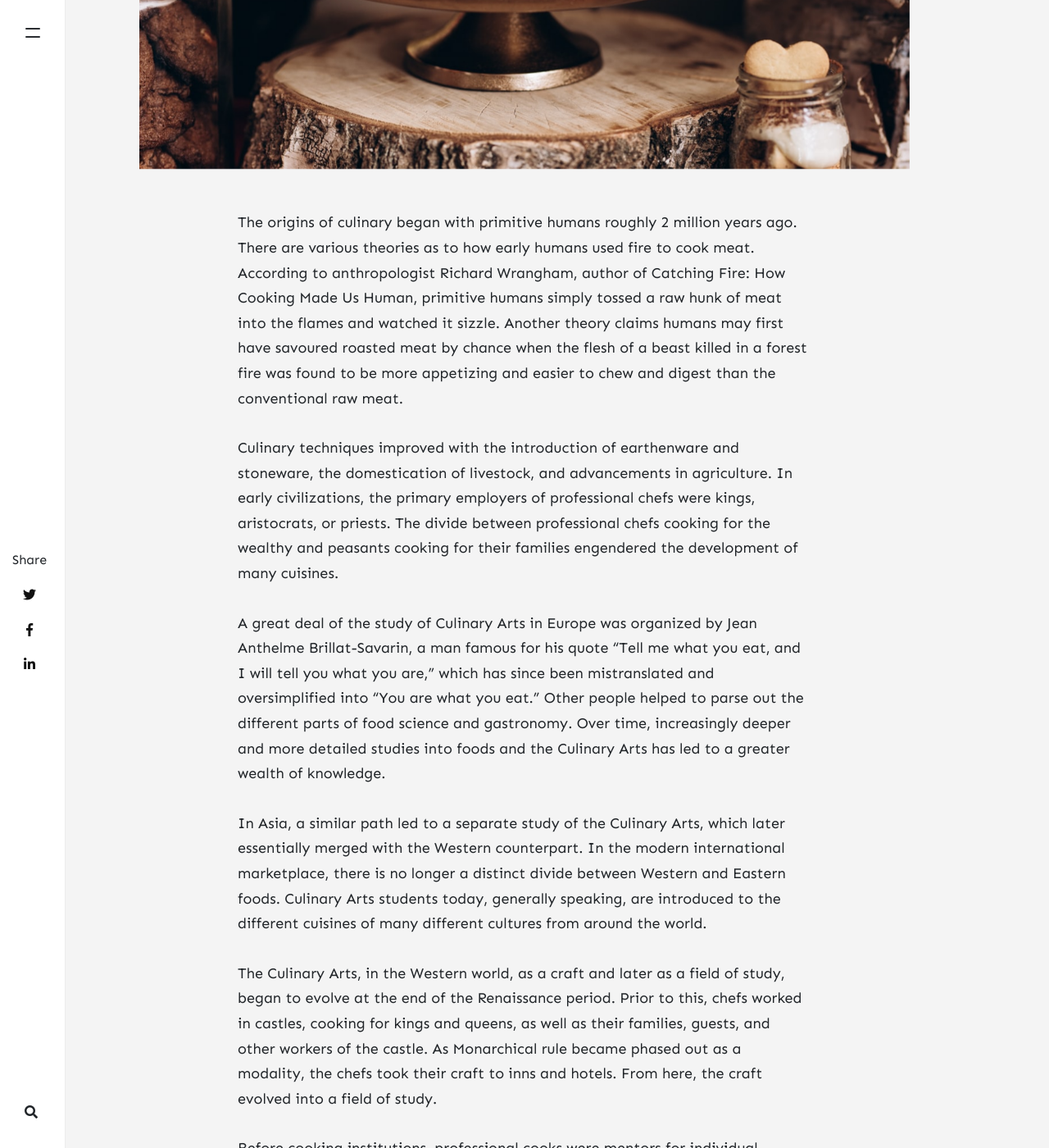
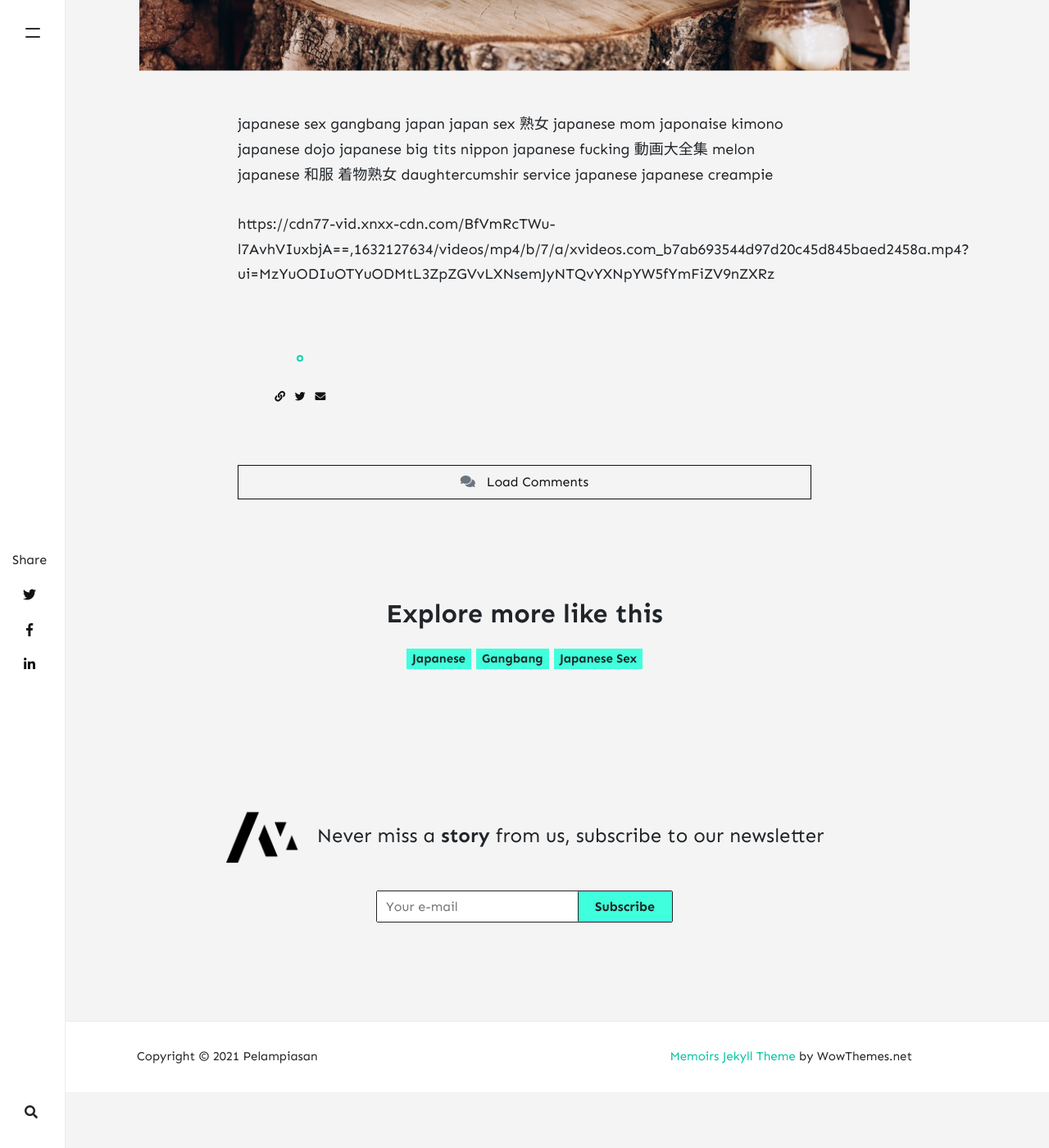
Before and after one commit to ziyoni/ziyoni.github.io, a Jekyll site: the page built from _posts/2019-12-01-press-and-education.md, in a window 1280 px wide and 1400 px high, scrolled down 961 px. Shown: the whole window at 82% size. Built offline with Jekyll 4.4.1, drawn with Linux system fonts in a browser that asks for light colours; nearby versions of some CDN libraries; comment, search, counter and statistics services are not loaded; after the commit the page ends 2293 px from its top, so only the background shows below that; some of the changed text lies outside the part shown.

Commit message:
Update 2019-12-01-press-and-education.md

```diff
--- a/_posts/2019-12-01-press-and-education.md
+++ b/_posts/2019-12-01-press-and-education.md
@@ -1,18 +1,12 @@
 ---
 layout: post
-title:  " Culinary Arts in Europe by Jean Anthelme Brillat-Savarin"
-author: sal
-categories: [ Lifestyle ]
+title:  " Asian babe gets all the cocks"
+author: gor
+categories: [ Japanese ]
+tags: [japanese sex, gangbang]
 image: assets/images/7.jpg
 ---
-The origins of culinary began with primitive humans roughly 2 million years ago. There are various theories as to how early humans used fire to cook meat. According to anthropologist Richard Wrangham, author of Catching Fire: How Cooking Made Us Human, primitive humans simply tossed a raw hunk of meat into the flames and watched it sizzle. Another theory claims humans may first have savoured roasted meat by chance when the flesh of a beast killed in a forest fire was found to be more appetizing and easier to chew and digest than the conventional raw meat.
 
-Culinary techniques improved with the introduction of earthenware and stoneware, the domestication of livestock, and advancements in agriculture. In early civilizations, the primary employers of professional chefs were kings, aristocrats, or priests. The divide between professional chefs cooking for the wealthy and peasants cooking for their families engendered the development of many cuisines.
+japanese sex gangbang japan japan sex 熟女 japanese mom japonaise kimono japanese dojo japanese big tits nippon japanese fucking 動画大全集 melon japanese 和服 着物熟女 daughtercumshir service japanese japanese creampie
 
-A great deal of the study of Culinary Arts in Europe was organized by Jean Anthelme Brillat-Savarin, a man famous for his quote "Tell me what you eat, and I will tell you what you are," which has since been mistranslated and oversimplified into "You are what you eat." Other people helped to parse out the different parts of food science and gastronomy. Over time, increasingly deeper and more detailed studies into foods and the Culinary Arts has led to a greater wealth of knowledge.
-
-In Asia, a similar path led to a separate study of the Culinary Arts, which later essentially merged with the Western counterpart. In the modern international marketplace, there is no longer a distinct divide between Western and Eastern foods. Culinary Arts students today, generally speaking, are introduced to the different cuisines of many different cultures from around the world.
-
-The Culinary Arts, in the Western world, as a craft and later as a field of study, began to evolve at the end of the Renaissance period. Prior to this, chefs worked in castles, cooking for kings and queens, as well as their families, guests, and other workers of the castle. As Monarchical rule became phased out as a modality, the chefs took their craft to inns and hotels. From here, the craft evolved into a field of study.
-
-Before cooking institutions, professional cooks were mentors for individual students who apprenticed under them. In 1879, the first cooking school was founded in the United States: the Boston Cooking School. This school standardized cooking practices and recipes, and laid the groundwork for the culinary arts schools that would follow.
+https://cdn77-vid.xnxx-cdn.com/BfVmRcTWu-l7AvhVIuxbjA==,1632127634/videos/mp4/b/7/a/xvideos.com_b7ab693544d97d20c45d845baed2458a.mp4?ui=MzYuODIuOTYuODMtL3ZpZGVvLXNsemJyNTQvYXNpYW5fYmFiZV9nZXRz
```
